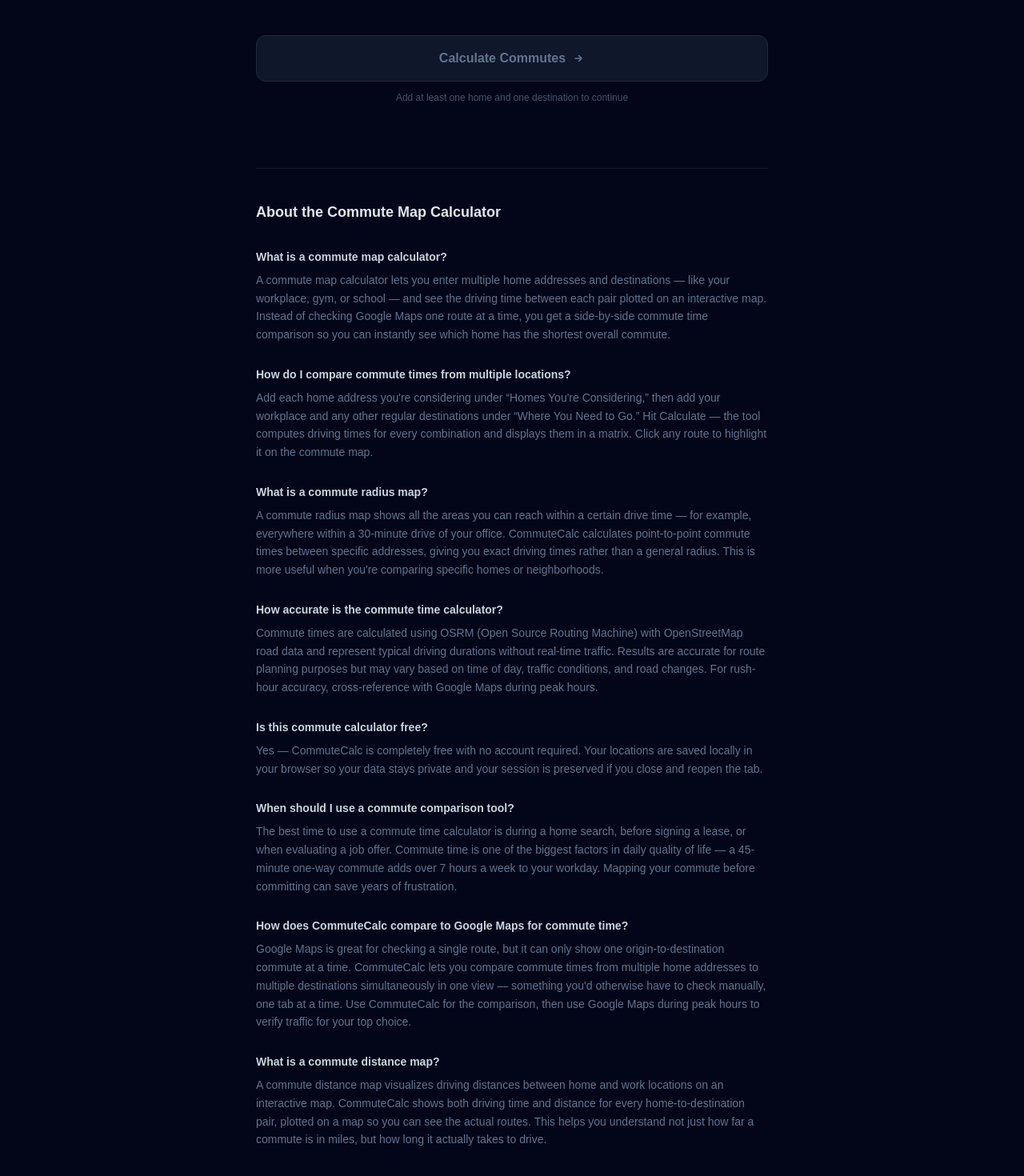
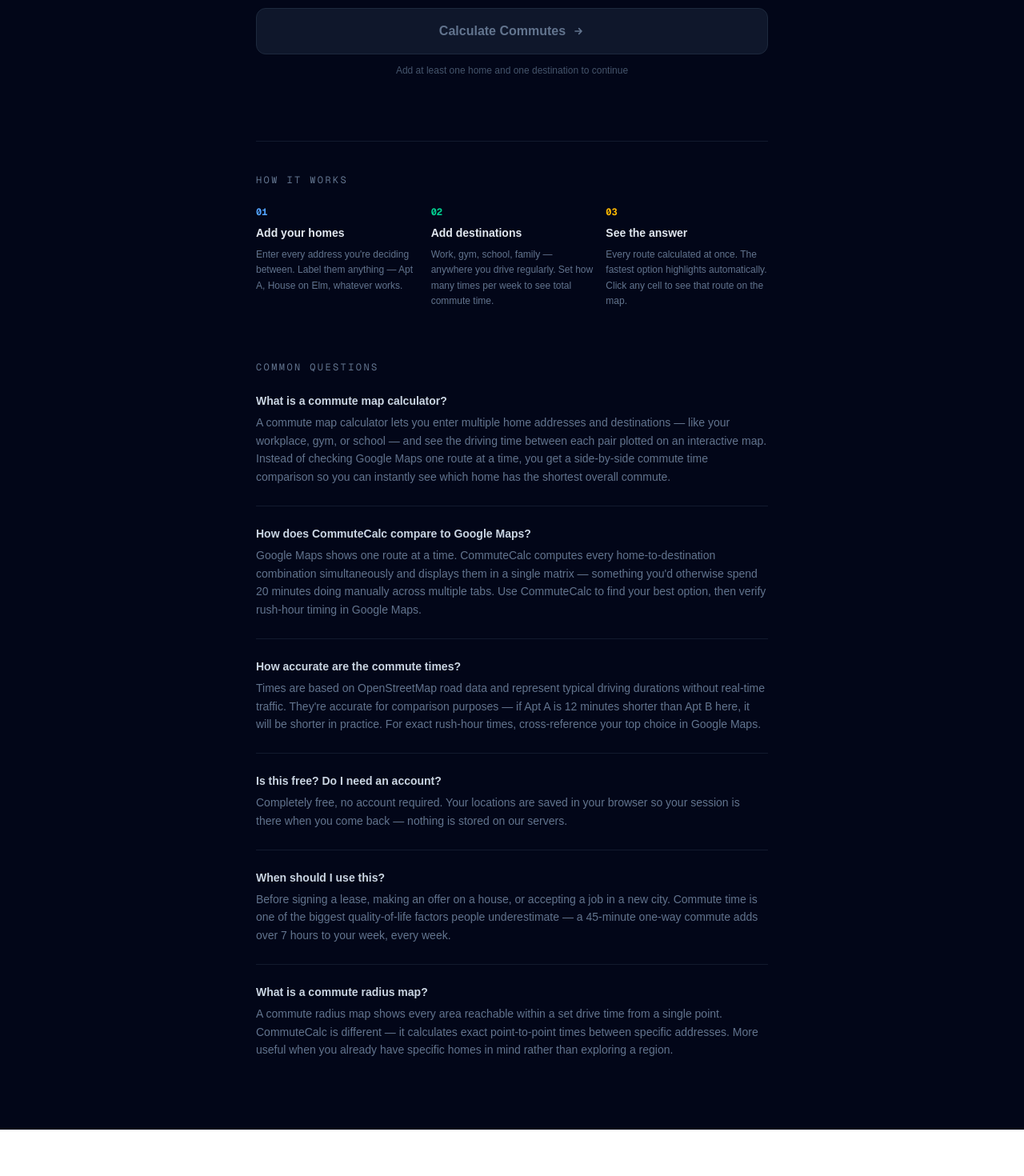
Before and after one commit to cthampton2/commute-calc, a Next.js app: page /tools/commute-comparison in a window 1280 px wide. Shown: the part 812-2282 px from the top of the page at 80% size. After the commit the page ends 2224 px from the top, so only its background shows below. Built offline with nearby package versions, Linux system fonts and the light colour scheme.

Commit message:
UI Changes 6-29-26

```diff
--- a/app/components/Navigation.tsx
+++ b/app/components/Navigation.tsx
@@ -2,15 +2,15 @@
 
 export default function Navigation() {
   return (
-    <nav className="bg-white/80 dark:bg-gray-900/80 backdrop-blur-md border-b border-gray-200 dark:border-gray-700 sticky top-0 z-50">
+    <nav className="bg-slate-950 border-b border-slate-800/60 sticky top-0 z-50">
       <div className="max-w-6xl mx-auto px-4 sm:px-6 lg:px-8">
-        <div className="flex items-center justify-between h-14">
+        <div className="flex items-center justify-between h-12">
           <Link
             href="/"
-            className="flex items-center gap-2 text-lg font-bold text-gray-900 dark:text-white hover:text-blue-600 dark:hover:text-blue-400 transition"
+            className="flex items-center gap-2 text-sm font-semibold text-white hover:text-blue-400 transition"
           >
             <svg
-              className="w-6 h-6 text-blue-600 dark:text-blue-400"
+              className="w-4 h-4 text-blue-400"
               fill="none"
               stroke="currentColor"
               viewBox="0 0 24 24"
@@ -32,7 +32,7 @@
           </Link>
           <Link
             href="/privacy"
-            className="text-sm text-gray-500 dark:text-gray-400 hover:text-gray-900 dark:hover:text-white transition"
+            className="text-xs text-slate-500 hover:text-slate-300 transition"
           >
             Privacy Policy
           </Link>
--- a/app/opengraph-image.tsx
+++ b/app/opengraph-image.tsx
@@ -21,7 +21,7 @@
           position: "relative",
         }}
       >
-        {/* Gradient accent */}
+        {/* Gradient accent bar */}
         <div
           style={{
             position: "absolute",
@@ -32,6 +32,22 @@
             background: "linear-gradient(to right, #3b82f6, #7c3aed)",
           }}
         />
+
+        {/* Map pin icon */}
+        <svg
+          width="40"
+          height="40"
+          viewBox="0 0 24 24"
+          fill="none"
+          stroke="#60a5fa"
+          strokeWidth="2"
+          strokeLinecap="round"
+          strokeLinejoin="round"
+          style={{ marginBottom: 20 }}
+        >
+          <path d="M17.657 16.657L13.414 20.9a1.998 1.998 0 01-2.827 0l-4.244-4.243a8 8 0 1111.314 0z" />
+          <path d="M15 11a3 3 0 11-6 0 3 3 0 016 0z" />
+        </svg>
 
         <p
           style={{
--- a/app/tools/commute-comparison/page.tsx
+++ b/app/tools/commute-comparison/page.tsx
@@ -148,7 +148,7 @@
             </span>
           </h1>
           <p className="text-slate-400 text-base leading-relaxed max-w-sm">
-            Add homes you&apos;re considering and your workplace or other destinations. We&apos;ll calculate driving times and map every commute route so the best option is obvious.
+            Google Maps shows one route at a time. This shows all of them — every home, every destination, one matrix. Pick the address that wins.
           </p>
         </div>
 
@@ -330,56 +330,64 @@
           </div>
         )}
 
-        {/* FAQ / SEO Content */}
+        {/* How it works */}
         <div className="mt-20 pt-10 border-t border-slate-800/60">
-          <h2 className="text-lg font-bold text-slate-200 mb-8">About the Commute Map Calculator</h2>
-          <div className="space-y-7">
-            <div>
-              <h3 className="text-sm font-semibold text-slate-300 mb-2">What is a commute map calculator?</h3>
+          <p className="text-xs font-mono text-slate-500 tracking-[0.2em] uppercase mb-6">How it works</p>
+          <div className="grid grid-cols-3 gap-4 mb-16">
+            <div className="flex flex-col gap-2">
+              <span className="text-xs font-mono text-blue-400 font-bold">01</span>
+              <p className="text-sm font-semibold text-slate-200">Add your homes</p>
+              <p className="text-xs text-slate-500 leading-relaxed">Enter every address you&apos;re deciding between. Label them anything — Apt A, House on Elm, whatever works.</p>
+            </div>
+            <div className="flex flex-col gap-2">
+              <span className="text-xs font-mono text-emerald-400 font-bold">02</span>
+              <p className="text-sm font-semibold text-slate-200">Add destinations</p>
+              <p className="text-xs text-slate-500 leading-relaxed">Work, gym, school, family — anywhere you drive regularly. Set how many times per week to see total commute time.</p>
+            </div>
+            <div className="flex flex-col gap-2">
+              <span className="text-xs font-mono text-amber-400 font-bold">03</span>
+              <p className="text-sm font-semibold text-slate-200">See the answer</p>
+              <p className="text-xs text-slate-500 leading-relaxed">Every route calculated at once. The fastest option highlights automatically. Click any cell to see that route on the map.</p>
+            </div>
+          </div>
+
+          {/* FAQ */}
+          <p className="text-xs font-mono text-slate-500 tracking-[0.2em] uppercase mb-6">Common questions</p>
+          <div className="space-y-6">
+            <div className="border-b border-slate-800/60 pb-6">
+              <h3 className="text-sm font-semibold text-slate-300 mb-1.5">What is a commute map calculator?</h3>
               <p className="text-sm text-slate-500 leading-relaxed">
                 A commute map calculator lets you enter multiple home addresses and destinations — like your workplace, gym, or school — and see the driving time between each pair plotted on an interactive map. Instead of checking Google Maps one route at a time, you get a side-by-side commute time comparison so you can instantly see which home has the shortest overall commute.
               </p>
             </div>
-            <div>
-              <h3 className="text-sm font-semibold text-slate-300 mb-2">How do I compare commute times from multiple locations?</h3>
+            <div className="border-b border-slate-800/60 pb-6">
+              <h3 className="text-sm font-semibold text-slate-300 mb-1.5">How does CommuteCalc compare to Google Maps?</h3>
               <p className="text-sm text-slate-500 leading-relaxed">
-                Add each home address you&apos;re considering under &ldquo;Homes You&apos;re Considering,&rdquo; then add your workplace and any other regular destinations under &ldquo;Where You Need to Go.&rdquo; Hit Calculate — the tool computes driving times for every combination and displays them in a matrix. Click any route to highlight it on the commute map.
+                Google Maps shows one route at a time. CommuteCalc computes every home-to-destination combination simultaneously and displays them in a single matrix — something you&apos;d otherwise spend 20 minutes doing manually across multiple tabs. Use CommuteCalc to find your best option, then verify rush-hour timing in Google Maps.
               </p>
             </div>
-            <div>
-              <h3 className="text-sm font-semibold text-slate-300 mb-2">What is a commute radius map?</h3>
+            <div className="border-b border-slate-800/60 pb-6">
+              <h3 className="text-sm font-semibold text-slate-300 mb-1.5">How accurate are the commute times?</h3>
               <p className="text-sm text-slate-500 leading-relaxed">
-                A commute radius map shows all the areas you can reach within a certain drive time — for example, everywhere within a 30-minute drive of your office. CommuteCalc calculates point-to-point commute times between specific addresses, giving you exact driving times rather than a general radius. This is more useful when you&apos;re comparing specific homes or neighborhoods.
+                Times are based on OpenStreetMap road data and represent typical driving durations without real-time traffic. They&apos;re accurate for comparison purposes — if Apt A is 12 minutes shorter than Apt B here, it will be shorter in practice. For exact rush-hour times, cross-reference your top choice in Google Maps.
               </p>
             </div>
-            <div>
-              <h3 className="text-sm font-semibold text-slate-300 mb-2">How accurate is the commute time calculator?</h3>
+            <div className="border-b border-slate-800/60 pb-6">
+              <h3 className="text-sm font-semibold text-slate-300 mb-1.5">Is this free? Do I need an account?</h3>
               <p className="text-sm text-slate-500 leading-relaxed">
-                Commute times are calculated using OSRM (Open Source Routing Machine) with OpenStreetMap road data and represent typical driving durations without real-time traffic. Results are accurate for route planning purposes but may vary based on time of day, traffic conditions, and road changes. For rush-hour accuracy, cross-reference with Google Maps during peak hours.
+                Completely free, no account required. Your locations are saved in your browser so your session is there when you come back — nothing is stored on our servers.
               </p>
             </div>
-            <div>
-              <h3 className="text-sm font-semibold text-slate-300 mb-2">Is this commute calculator free?</h3>
+            <div className="border-b border-slate-800/60 pb-6">
+              <h3 className="text-sm font-semibold text-slate-300 mb-1.5">When should I use this?</h3>
               <p className="text-sm text-slate-500 leading-relaxed">
-                Yes — CommuteCalc is completely free with no account required. Your locations are saved locally in your browser so your data stays private and your session is preserved if you close and reopen the tab.
+                Before signing a lease, making an offer on a house, or accepting a job in a new city. Commute time is one of the biggest quality-of-life factors people underestimate — a 45-minute one-way commute adds over 7 hours to your week, every week.
               </p>
             </div>
-            <div>
-              <h3 className="text-sm font-semibold text-slate-300 mb-2">When should I use a commute comparison tool?</h3>
+            <div className="pb-2">
+              <h3 className="text-sm font-semibold text-slate-300 mb-1.5">What is a commute radius map?</h3>
               <p className="text-sm text-slate-500 leading-relaxed">
-                The best time to use a commute time calculator is during a home search, before signing a lease, or when evaluating a job offer. Commute time is one of the biggest factors in daily quality of life — a 45-minute one-way commute adds over 7 hours a week to your workday. Mapping your commute before committing can save years of frustration.
-              </p>
-            </div>
-            <div>
-              <h3 className="text-sm font-semibold text-slate-300 mb-2">How does CommuteCalc compare to Google Maps for commute time?</h3>
-              <p className="text-sm text-slate-500 leading-relaxed">
-                Google Maps is great for checking a single route, but it can only show one origin-to-destination commute at a time. CommuteCalc lets you compare commute times from multiple home addresses to multiple destinations simultaneously in one view — something you&apos;d otherwise have to check manually, one tab at a time. Use CommuteCalc for the comparison, then use Google Maps during peak hours to verify traffic for your top choice.
-              </p>
-            </div>
-            <div>
-              <h3 className="text-sm font-semibold text-slate-300 mb-2">What is a commute distance map?</h3>
-              <p className="text-sm text-slate-500 leading-relaxed">
-                A commute distance map visualizes driving distances between home and work locations on an interactive map. CommuteCalc shows both driving time and distance for every home-to-destination pair, plotted on a map so you can see the actual routes. This helps you understand not just how far a commute is in miles, but how long it actually takes to drive.
+                A commute radius map shows every area reachable within a set drive time from a single point. CommuteCalc is different — it calculates exact point-to-point times between specific addresses. More useful when you already have specific homes in mind rather than exploring a region.
               </p>
             </div>
           </div>
```
